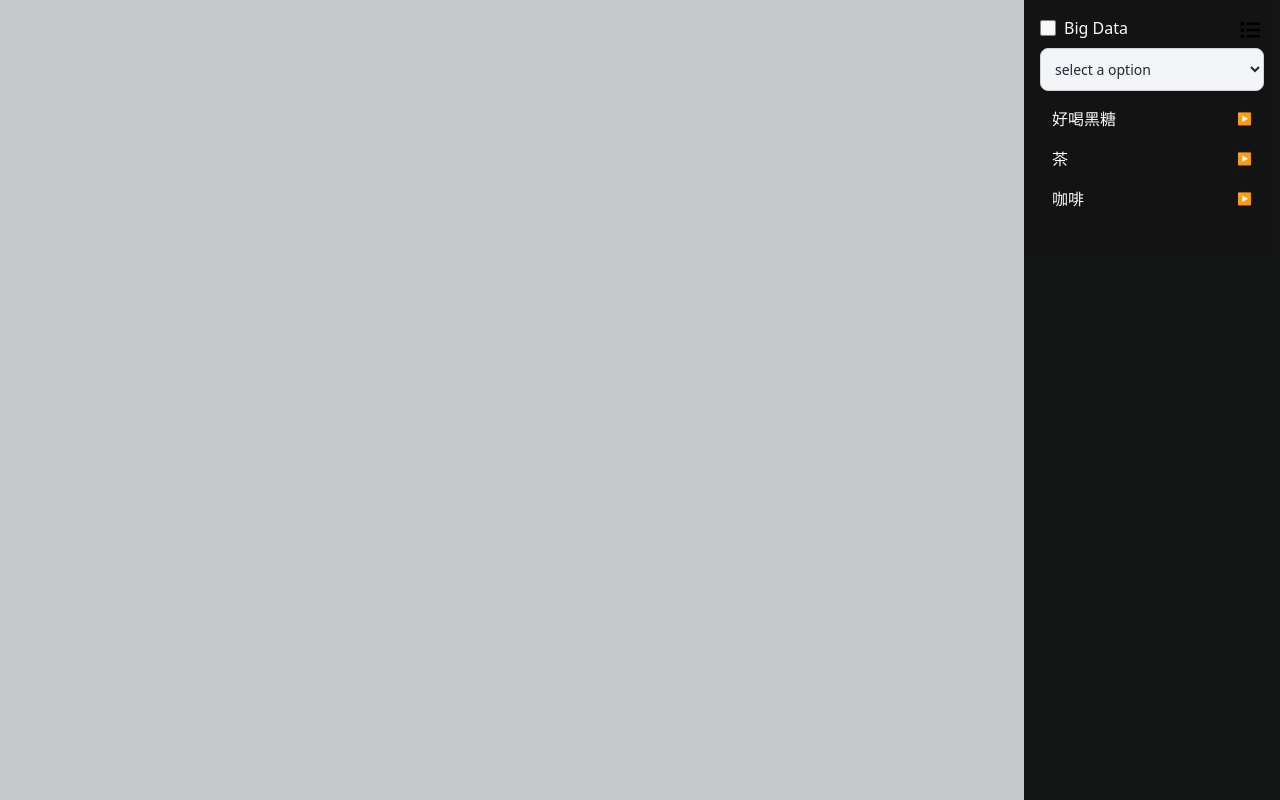
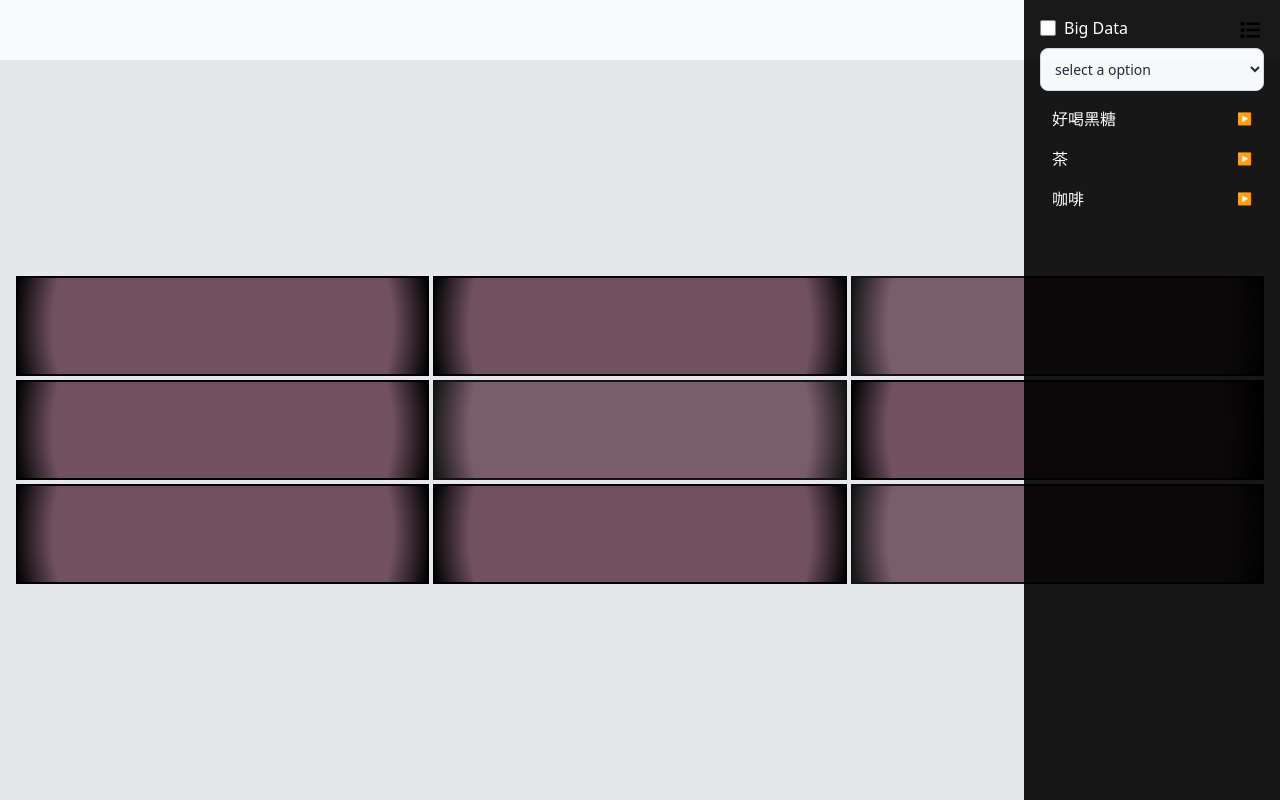
Before and after one commit to jensentaipei/neutec-home-work, a Vue app: page / in a window 1280 px wide. Both pictures are taken after a click on the button 1250 px from the left and 30 px from the top of the page. Built offline with nearby package versions, Linux system fonts and the light colour scheme.

Commit message:
feat: add grid block

```diff
--- a/src/App.vue
+++ b/src/App.vue
@@ -2,25 +2,28 @@
 import { ref } from 'vue'
 import SideMenu from '@/components/SideMenu.vue'
 import MenuIcon from '@/components/icons/MenuIcon.vue'
+import GridBlock from '@/components/GridBlock.vue'
 
 const menuVisible = ref(false)
+const blinkingBlocks = [3, 5, 9]
 </script>
 
 <template>
   <main class="relative h-screen w-screen bg-gray-50 overflow-hidden">
-    <div class="flex">
-      <div class="flex justify-end w-full pt-5 pr-5">
+    <div class="flex flex-col h-full">
+      <div class="flex justify-end w-full p-5">
         <button @click="menuVisible = !menuVisible">
           <MenuIcon width="20" height="20" />
         </button>
       </div>
+      <div class="flex-1 bg-gray-200 flex items-center justify-center">
+        <div class="grid grid-cols-3 gap-1 w-full p-4">
+          <GridBlock v-for="n in 9" :key="n" :is-blinking="blinkingBlocks.includes(n)" />
+        </div>
+      </div>
     </div>
 
-    <div
-      v-if="menuVisible"
-      class="absolute inset-0 bg-black/20 z-10"
-      @click="menuVisible = false"
-    />
+    <div v-if="menuVisible" class="absolute inset-0 bg-black/0 z-10" @click="menuVisible = false" />
     <Transition name="menu-fade">
       <SideMenu v-show="menuVisible" class="absolute right-0 top-0 z-20" />
     </Transition>
--- /dev/null
+++ b/src/components/GridBlock.vue
@@ -0,0 +1,33 @@
+<script setup lang="ts">
+defineProps<{
+  isBlinking?: boolean
+}>()
+</script>
+
+<template>
+  <div class="base-block" :class="{ 'animate-blink': isBlinking }" />
+</template>
+
+<style scoped>
+.base-block {
+  height: 100px;
+  border: black solid 2px;
+  background: radial-gradient(circle, rgba(113, 81, 95, 1) 81%, rgba(0, 0, 0, 1) 100%);
+}
+
+.animate-blink {
+  animation: pulse-opacity 0.5s infinite ease-in-out;
+}
+
+@keyframes pulse-opacity {
+  0% {
+    opacity: 1;
+  }
+  50% {
+    opacity: 0.6;
+  }
+  100% {
+    opacity: 1;
+  }
+}
+</style>
```
